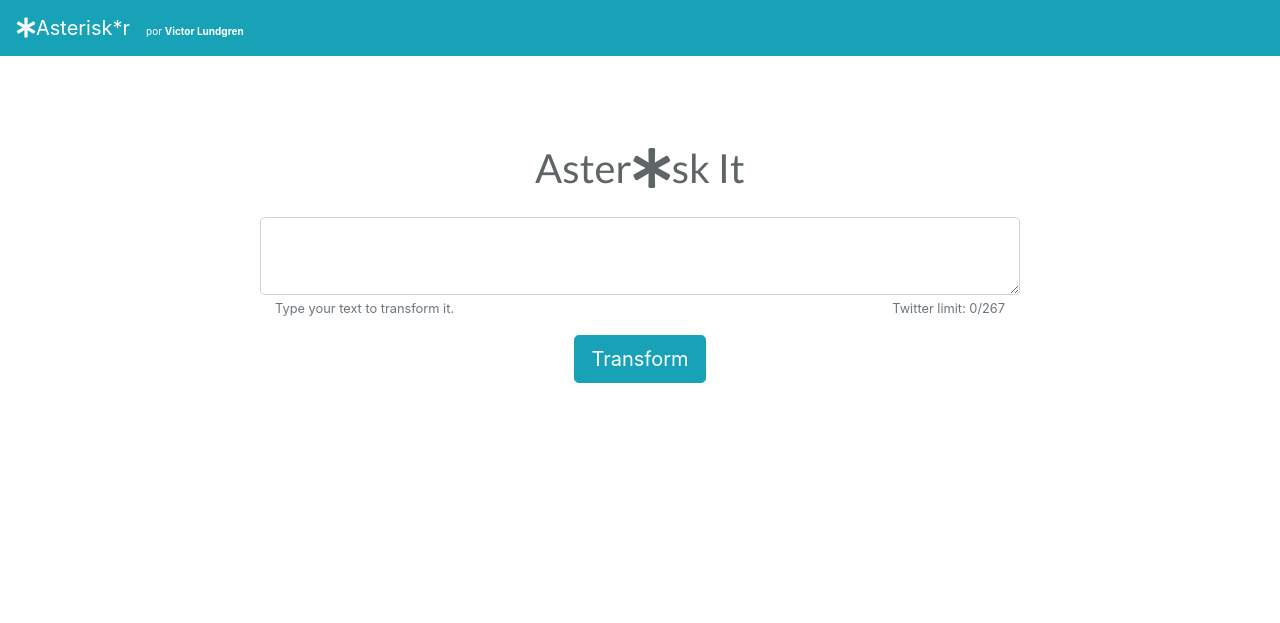
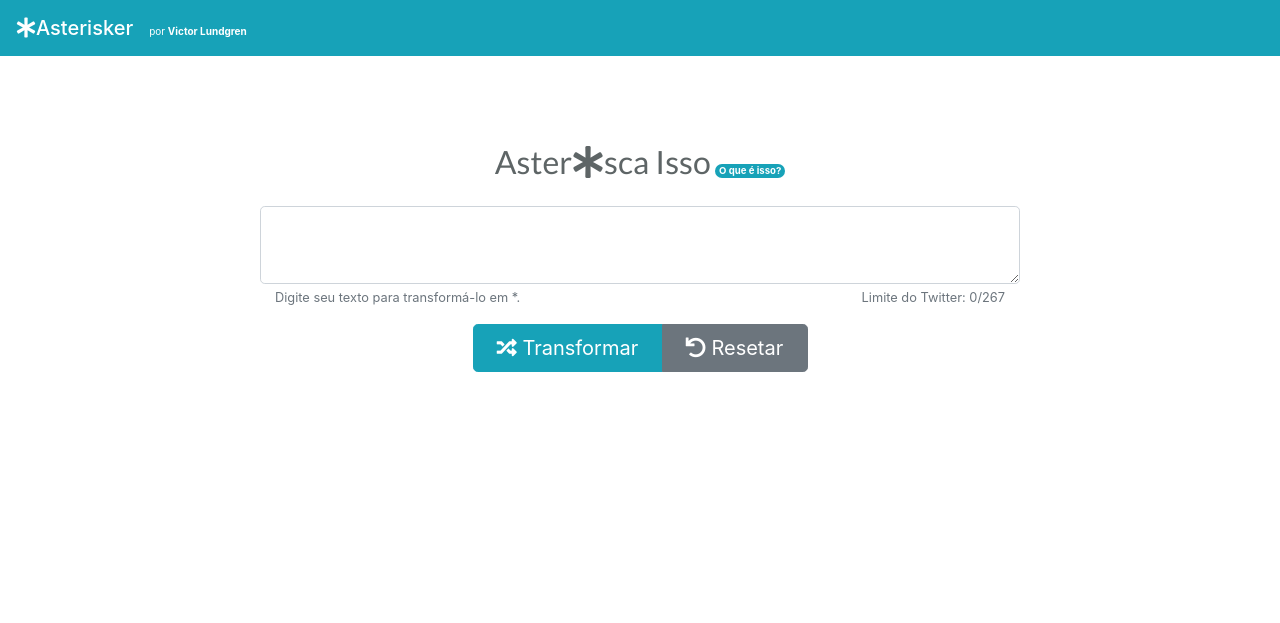
Before and after one commit to victoic/asterisker, a Flask app: page / in a window 1280 px wide. Shown: the top 623 px of the page. Run offline with Flask 2, Linux system fonts and the light colour scheme; some libraries are stand-ins or nearby versions.

Commit message:
Added reset button and minor changes to style

```diff
--- a/app/static/css/style.css
+++ b/app/static/css/style.css
@@ -1,4 +1,4 @@
-a.navbar-brand {
+a.navbar-brand, a.nav-item {
   color: #ffffff !important;
 }
 
@@ -15,10 +15,19 @@ a.navbar-brand small {
   align-items: center;
 }
 
+h2{
+  font-family: Lato;
+  font-size: 1.6em;
+  color: #5e6566 !important;
+}
+
 h1 {
-  font-family: Lato;
+  font-size: 1.25rem;
+  margin-bottom: 0;
+}
+
+.header1-color{
   color: #5e6566 !important;
-  font-size: 2em;
 }
 
 .half-round {
--- a/app/static/js/asterisker.js
+++ b/app/static/js/asterisker.js
@@ -45,11 +45,24 @@ function asterisker(){
   document.getElementById('asterisked').value = string
   document.getElementById('asterisked-info').style.visibility='visible'
 
-  document.getElementById('tweetCounter').innerHTML ="Twitter limit: "+string.length+"/267"
+  charCounter()
 
   var url = "https://twitter.com/intent/tweet?button_hashtag=asterisker&ref_src=twsrc%5Etfw&text=" + url_string + "%0A"
   document.getElementById("tweet_btn").href = url
   $('#copy-button').popover();
+}
+
+function charCounter(){
+  small = document.getElementById('tweetCounter')
+  counter = document.getElementById('asterisked').value.length
+  small.innerHTML ="Limite do Twitter: "+counter+"/267"
+  if (counter > 267 && !small.classList.contains("text-warning")){
+    small.classList.add("text-warning")
+    small.classList.remove("text-muted")
+  } else if (counter <= 267 && document.getElementById('tweetCounter').classList.contains("text-warning")){
+    small.classList.remove("text-warning")
+    small.classList.add("text-muted")
+  }
 }
 
 function copyText(){
@@ -60,5 +73,5 @@ function copyText(){
 }
 
 window.onload = function() {
-  document.getElementById('tweetCounter').innerHTML ="Twitter limit: "+document.getElementById('asterisked').value.length+"/267"
+  charCounter()
 };
--- a/app/templates/index.html
+++ b/app/templates/index.html
@@ -12,11 +12,20 @@
     <link rel="stylesheet" type="text/css" href="//fonts.googleapis.com/css?family=Lato" />
     <link href="{{ url_for('static', filename='css/all.min.css') }}" rel="stylesheet">
 
-    <title>Asterisk*r</title>
+    <title>Asterisker</title>
   </head>
   <body>
     <nav class="navbar navbar-expand-lg navbar-light bg-info">
-      <a class="navbar-brand" href="#"><i class='fas fa-asterisk'></i>Asterisk*r </a><a class="navbar-brand" href="https://github.com/victoic"><small>por <strong>Victor Lundgren</strong></small></a>
+      <a class="navbar-brand" href="#">
+        <h1><i class='fas fa-asterisk'></i>Asterisker</h1>
+      </a>
+      <div class="collapse navbar-collapse" id="navbarNavAltMarkup">
+        <div class="navbar-nav">
+          <a class="navbar-brand" href="https://github.com/victoic">
+            <small>por <strong>Victor Lundgren</strong></small>
+          </a>
+        </div>
+      </div>
       <button class="navbar-toggler" type="button" data-toggle="collapse" data-target="#navbarSupportedContent" aria-controls="navbarSupportedContent" aria-expanded="false" aria-label="Toggle navigation">
         <span class="navbar-toggler-icon"></span>
       </button>
@@ -26,19 +35,31 @@
         <div class="col-12 col-md-8 offset-md-2">
           <form name="asteriker">
             <div class="form-group row">
-              <div class="col-12 text-center">
-                <label for="input_text" class="col-form-label-lg" for="input_text"><h1>Aster<i class='fas fa-asterisk'></i>sk It</h1></label>
+              <div class="col-12 text-center" aria-describedby="collapseInfo">
+                <label for="input_text" class="col-form-label-lg">
+                  <h2>Aster<i class='fas fa-asterisk'></i>sca Isso</h2>
+                </label>
+                <small>
+                  <a data-toggle="collapse" href="#collapseInfo" role="button" aria-expanded="false" aria-controls="collapseInfo" class="text-decoration-none badge badge-info rounded-pill">O que é isso?</a>
+                </small>
+              </div>
+              <div class="collapse" aria-hidden="true" id="collapseInfo">
+                <div class="card card-body border-0 header1-color">
+                  <p>Asteriker é a ferramenta web que transforma palavras em asteríscos. Agora você poder colocar todos os seus segredos no Twitter sem precisar contar letras! Caractéres especiais, como <i>!, @ ou :</i> não são transformados, nem números (1, 2, 3). Entendeu?</p>
+                  <p>********* * * ********** *** *** ********** ******** ** **********. ***** **** ***** ******* ***** ** **** ******** ** ******* *** ******** ****** ******! ********** *********, **** <i>!, @ ** :</i> *** *** *************, *** ******* (1, 2, 3). ********?</p>
+                </div>
               </div>
               <textarea onkeyup="asterisker()" type="text" class="form-control form-control-lg" id="input_text" aria-describedby="textHelp"></textarea>
               <div class="col-6">
-                  <small id="textHelp" class="form-text text-muted">Type your text to transform it.</small>
+                  <small id="textHelp" class="form-text text-muted">Digite seu texto para transformá-lo em *.</small>
                 </div>
               <div class="col-6">
-                  <small id="tweetCounter" class="form-text text-muted text-right">Twitter limit: 0/267</small>
+                  <small id="tweetCounter" class="form-text text-muted text-right">Limite do Twitter: 0/267</small>
               </div>
             </div>
-            <div class="col-sm-8 offset-sm-2 text-center">
-              <button type="button" onclick="asterisker();" class="btn btn-lg btn-info">Transform</button>
+            <div class="col-sm-8 offset-sm-2 col-md-6 offset-md-3 text-center btn-group" role="group" aria-label="Transform text button group." >
+              <button type="button" onclick="asterisker();" class="btn btn-lg btn-info"><i class="fas fa-random"></i> Transformar</button>
+              <button type="button" onclick="reset();" class="btn btn-lg btn-secondary" id="reset-button"><i class="fas fa-undo"></i> Resetar</button>
             </div>
           </form>
         </div>
@@ -48,17 +69,16 @@
               <textarea type="text" readonly class="form-control-plaintext" id="asterisked" name="asterisked"></textarea>
             </div>
             <div class="col-md-4 col-7 btn-group" role="group" aria-label="Use text button group.">
-              <button type="button" class="btn btn-lg btn-info my-1 squared" id="copy-button" onclick="copyText();" data-container="body" data-toggle="popover" data-placement="top" data-content="Copied."><i class="fas fa-copy"></i>Copy</button>
-              <a href="https://twitter.com/intent/tweet?button_hashtag=asterisker&ref_src=twsrc%5Etfw" class="btn btn-lg btn-info half-round my-1" id="tweet_btn" class="twitter-hashtag-button" data-lang="pt" data-show-count="false"><i class="fab fa-twitter"></i>Tweet</a>
+              <button type="button" class="btn btn-lg btn-info my-1 squared" id="copy-button" onclick="copyText();" data-container="body" data-toggle="popover" data-placement="top" data-content="Copied."><i class="fas fa-copy"></i> Copiar</button>
+              <a href="https://twitter.com/intent/tweet?button_hashtag=asterisker&ref_src=twsrc%5Etfw" class="btn btn-lg btn-info half-round my-1" id="tweet_btn" name="tweetButton" data-lang="pt" data-show-count="false"><i class="fab fa-twitter"></i> Tweetar</a>
             </div>
+          </form>
         </div>
         <div class="col-12 col-md-6 offset-md-3 d-none d-md-block">
-          <script type="text/javascript" src="//uprimp.com/bnr.php?section=General&pub=388153&format=468x60&ga=g&bg=2"></script>
-          <noscript><a href="https://yllix.com/publishers/388153" target="_blank"><img src="//ylx-aff.advertica-cdn.com/pub/468x60.png" style="border:none;margin:0;padding:0;vertical-align:baseline;" alt="ylliX - Online Advertising Network" /></a></noscript>
+
         </div>
         <div class="col-12 col-md-6 offset-md-3 d-block d-md-none">
-          <script type="text/javascript" src="//uprimp.com/bnr.php?section=General&pub=388153&format=300x50&ga=g&bg=2"></script>
-          <noscript><a href="https://yllix.com/publishers/388153" target="_blank"><img src="//ylx-aff.advertica-cdn.com/pub_2hpya3.png" style="border:none;margin:0;padding:0;vertical-align:baseline;" alt="ylliX - Online Advertising Network" /></a></noscript>
+
         </div>
     </div>
     <!-- Optional JavaScript -->
```
